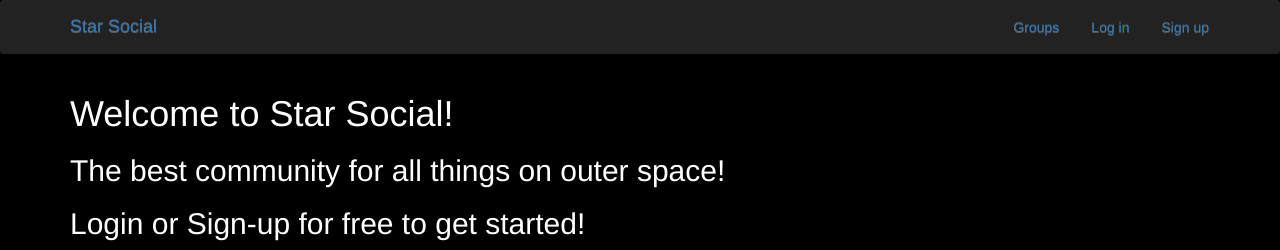
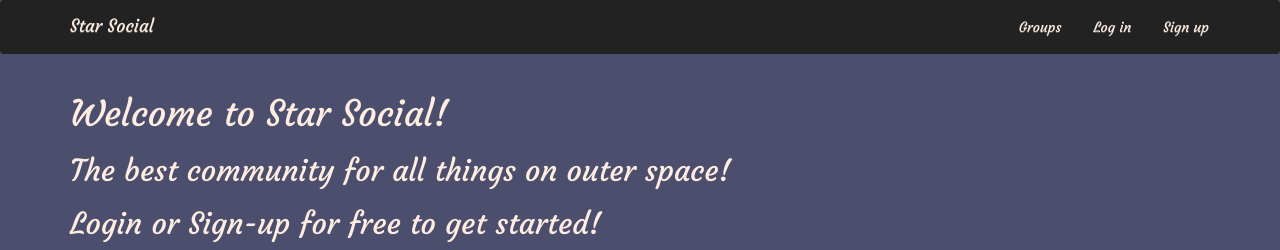
Before and after one commit to MuhammedSabry/Social-Media, a Django app: page / in a window 1280 px wide. Shown: the top 250 px of the page. Run offline with Django 3.2, Linux system fonts and the light colour scheme; some libraries are stand-ins or nearby versions.

Commit message:
Add files via upload

```diff
--- a/static/simplesocial/css/master.css
+++ b/static/simplesocial/css/master.css
@@ -1,6 +1,14 @@
 body {
   margin: 0;
   overflow: hidden;
-  background-color: black;
-  color:white;
+  background-color: #4B4E6D;
+  color: #FFEDE1;
+  font-family: 'Courgette', cursive;
 }
+
+.btn.btn-simple {
+  color: #FFEDE1;
+}
+.navbar-brand.mynav{
+  color: #FFEDE1;
+}
```
